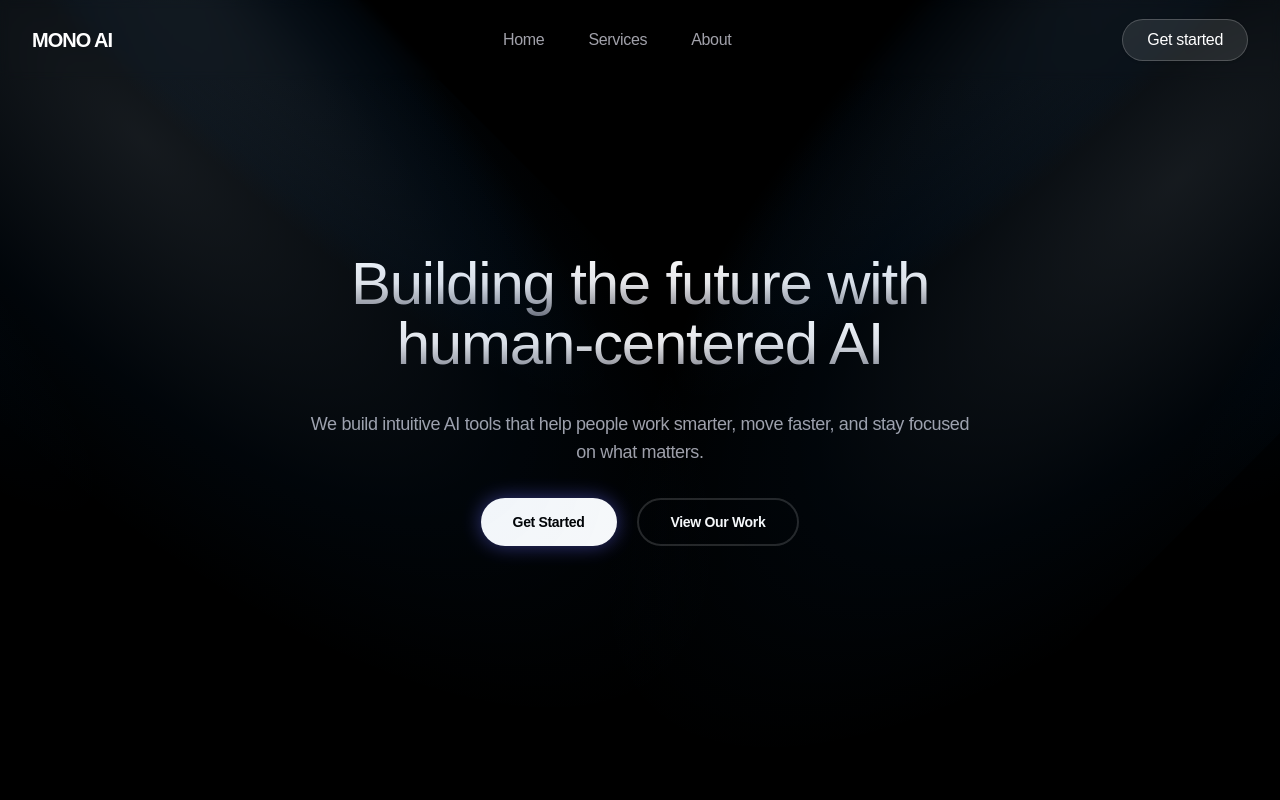
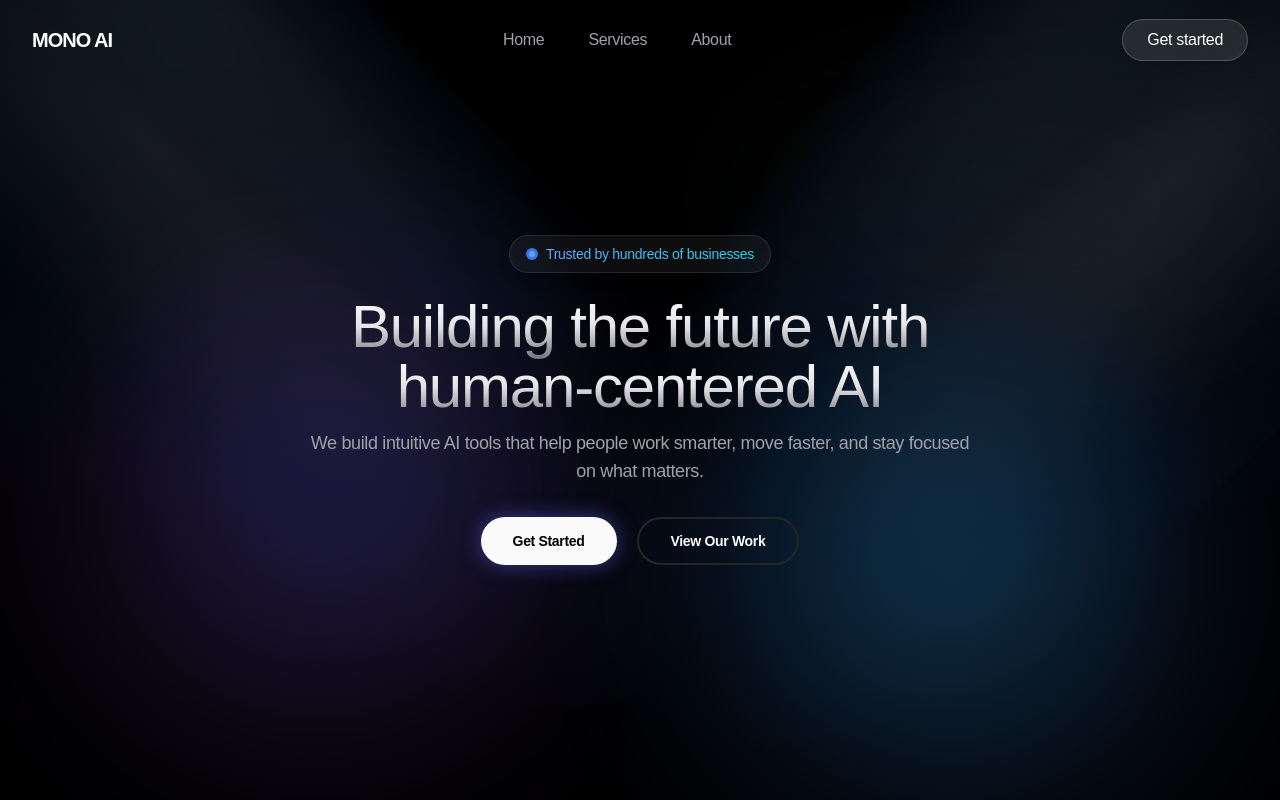
Before and after one commit to AGT-78/coreflowsolutions, a React (Vite) app: page / in a window 1280 px wide. Shown: the top 800 px of the page. Built offline with nearby package versions, Linux system fonts and the light colour scheme.

Commit message:
Version 2.22

```diff
--- /dev/null
+++ b/src/components/common/AnimatedGradient.jsx
@@ -0,0 +1,65 @@
+import { motion } from "motion/react";
+
+const AnimatedGradient = () => {
+  return (
+    <div className="absolute inset-0 z-[2] pointer-events-none">
+      {/* 1. Left Arc: Vibrant Blue-Purple */}
+      <motion.div
+        animate={{
+          opacity: [0.6, 0.8, 0.6],
+          scale: [1, 1.1, 1],
+          x: [0, 30, 0],
+        }}
+        transition={{
+          duration: 8,
+          repeat: Infinity,
+          ease: "easeInOut",
+        }}
+        className="absolute left-0 top-1/4 h-[600px] w-[600px] rounded-full"
+        style={{
+          background: "radial-gradient(circle, rgba(99, 102, 241, 0.4) 0%, rgba(168, 85, 247, 0.2) 40%, transparent 70%)",
+          filter: "blur(80px)",
+        }}
+      />
+
+      {/* 2. Right Arc: Vibrant Cyan-Blue */}
+      <motion.div
+        animate={{
+          opacity: [0.6, 0.8, 0.6],
+          scale: [1, 1.1, 1],
+          x: [0, -30, 0],
+        }}
+        transition={{
+          duration: 10,
+          repeat: Infinity,
+          ease: "easeInOut",
+        }}
+        className="absolute right-0 top-1/3 h-[600px] w-[600px] rounded-full"
+        style={{
+          background: "radial-gradient(circle, rgba(56, 189, 248, 0.4) 0%, rgba(59, 130, 246, 0.2) 40%, transparent 70%)",
+          filter: "blur(80px)",
+        }}
+      />
+
+      {/* 3. Central Top Glow */}
+      <motion.div
+        animate={{
+          opacity: [0.3, 0.5, 0.3],
+          scale: [1, 1.05, 1],
+        }}
+        transition={{
+          duration: 6,
+          repeat: Infinity,
+          ease: "easeInOut",
+        }}
+        className="absolute left-1/2 top-0 h-[400px] w-[800px] -translate-x-1/2 rounded-full"
+        style={{
+          background: "radial-gradient(ellipse, rgba(255, 255, 255, 0.15) 0%, rgba(148, 163, 184, 0.1) 40%, transparent 70%)",
+          filter: "blur(60px)",
+        }}
+      />
+    </div>
+  );
+};
+
+export default AnimatedGradient;
--- a/src/components/common/LightBeam.jsx
+++ /dev/null
@@ -1,49 +0,0 @@
-import { motion } from "framer-motion";
-
-const LightBeam = () => {
-  return (
-    <div className="absolute inset-0 z-0 overflow-hidden pointer-events-none">
-      <svg
-        viewBox="0 0 1000 1000"
-        preserveAspectRatio="none"
-        className="h-full w-full opacity-60"
-      >
-        <defs>
-          <linearGradient id="beamGradient" x1="0%" y1="0%" x2="100%" y2="0%">
-            <stop offset="0%" stopColor="transparent" />
-            <stop offset="45%" stopColor="#4cc9f0" stopOpacity="0.1" />
-            <stop offset="50%" stopColor="#ffffff" stopOpacity="1" /> {/* The "Core" */}
-            <stop offset="55%" stopColor="#4361ee" stopOpacity="0.1" />
-            <stop offset="100%" stopColor="transparent" />
-          </linearGradient>
-
-          <filter id="beamBlur">
-            <feGaussianBlur stdDeviation="15" result="blur" />
-            <feComposite in="SourceGraphic" in2="blur" operator="over" />
-          </filter>
-        </defs>
-
-        {/* The Main Diagonal Beam */}
-        <motion.path
-          d="M -200 200 L 1200 800"
-          stroke="url(#beamGradient)"
-          strokeWidth="2"
-          filter="url(#beamBlur)"
-          initial={{ pathLength: 0.2, pathOffset: -0.2 }}
-          animate={{
-            pathOffset: [0, 1.2],
-            opacity: [0, 1, 1, 0]
-          }}
-          transition={{
-            duration: 4,
-            repeat: Infinity,
-            ease: "easeInOut",
-            repeatDelay: 2
-          }}
-        />
-      </svg>
-    </div>
-  );
-};
-
-export default LightBeam;
--- a/src/components/sections/Hero.jsx
+++ b/src/components/sections/Hero.jsx
@@ -3,8 +3,7 @@ import { motion, useScroll, useTransform } from 'motion/react';
 import { Spotlight } from '@/components/ui/spotlight-new';
 import { Button } from '@/components/ui/button';
 import { TypographyH1, TypographyH3, TypographyP } from '@/components/typography';
-import LightBeam from '../common/LightBeam';
-
+import AnimatedGradient from '@/components/common/AnimatedGradient';
 const Hero = () => {
   const sectionRef = useRef(null);
   const { scrollYProgress } = useScroll({
@@ -25,18 +24,41 @@ const Hero = () => {
         gradientSecond="radial-gradient(50% 50% at 50% 50%, hsla(210, 100%, 85%, .08) 0, hsla(210, 100%, 55%, .03) 80%, transparent 100%)"
         gradientThird="radial-gradient(50% 50% at 50% 50%, hsla(210, 100%, 85%, .05) 0, hsla(210, 100%, 45%, .02) 80%, transparent 100%)"
       />
+      <AnimatedGradient />
 
       {/* Hero Content */}
       <motion.div
         style={{ opacity, scale, y }}
-        className="relative z-10 mx-auto max-w-7xl px-6 text-center"
+        className="relative z-20 mx-auto max-w-7xl px-6 text-center"
       >
         <div className="flex flex-col items-center">
+          {/* Trust Badge */}
+          <motion.div
+            initial={{ opacity: 0, y: 20 }}
+            animate={{ opacity: 1, y: 0 }}
+            transition={{ duration: 0.6, ease: "easeOut" }}
+            className="mb-6"
+          >
+            <div className="inline-flex items-center gap-2 px-4 py-2 rounded-full bg-white/5 backdrop-blur-md border border-white/10 shadow-lg">
+              {/* Pulsing Signal Circle */}
+              <div className="relative flex items-center justify-center">
+                <svg width="12" height="12" viewBox="0 0 12 12" fill="none" xmlns="http://www.w3.org/2000/svg">
+                  <circle cx="6" cy="6" r="6" fill="#3B82F6" className="animate-pulse" />
+                  <circle cx="6" cy="6" r="3" fill="#60A5FA" />
+                </svg>
+              </div>
+              {/* Text */}
+              <span className="text-sm font-medium bg-gradient-to-r from-blue-400 to-cyan-400 bg-clip-text text-transparent">
+                Trusted by hundreds of businesses
+              </span>
+            </div>
+          </motion.div>
+
           {/* Main Heading */}
           <motion.div
             initial={{ opacity: 0, y: 20 }}
             animate={{ opacity: 1, y: 0 }}
-            transition={{ duration: 0.8, ease: "easeOut" }}
+            transition={{ duration: 0.8, delay: 0.1, ease: "easeOut" }}
           >
             <TypographyH1 className="text-4xl md:text-6xl text-center text-balance font-medium leading-tight">
               <span className="bg-gradient-to-b from-[#FFFFFF] via-[#E4E4E7] to-[#71717A] bg-clip-text text-transparent">
@@ -52,18 +74,11 @@ const Hero = () => {
           {/* Lower Content Group - Tightly Spaced */}
           <div className="mt-3 space-y-6">
             {/* Tagline */}
+            {/* Sub-headline */}
             <motion.div
               initial={{ opacity: 0, y: 20 }}
               animate={{ opacity: 1, y: 0 }}
               transition={{ duration: 0.8, delay: 0.2, ease: "easeOut" }}
-            >
-            </motion.div>
-
-            {/* Sub-headline */}
-            <motion.div
-              initial={{ opacity: 0, y: 20 }}
-              animate={{ opacity: 1, y: 0 }}
-              transition={{ duration: 0.8, delay: 0.3, ease: "easeOut" }}
             >
               <TypographyP className="mx-auto max-w-2xl text-base md:text-lg text-muted-foreground text-center leading-relaxed">
                 We build intuitive AI tools that help people work smarter, move faster, and stay focused on what matters.
@@ -74,7 +89,7 @@ const Hero = () => {
             <motion.div
               initial={{ opacity: 0, y: 20 }}
               animate={{ opacity: 1, y: 0 }}
-              transition={{ duration: 0.8, delay: 0.4, ease: "easeOut" }}
+              transition={{ duration: 0.8, delay: 0.3, ease: "easeOut" }}
               className="flex flex-col sm:flex-row items-center justify-center gap-5 pt-2"
             >
               <Button
--- a/src/components/sections/HomePage.jsx
+++ b/src/components/sections/HomePage.jsx
@@ -11,7 +11,6 @@ const HomePage = () => {
         <Navbar />
         <Hero />
         <Features />
-        <Industries />
         <Footer />
       </div>
     )
--- a/src/components/ui/spotlight-new.jsx
+++ b/src/components/ui/spotlight-new.jsx
@@ -35,7 +35,7 @@ export const Spotlight = ({
           repeatType: "reverse",
           ease: "easeInOut",
         }}
-        className="absolute top-0 left-0 w-screen h-screen z-40 pointer-events-none">
+        className="absolute top-0 left-0 w-screen h-screen z-[1] pointer-events-none">
         <div
           style={{
             transform: `translateY(${translateY}px) rotate(-45deg)`,
@@ -73,7 +73,7 @@ export const Spotlight = ({
           repeatType: "reverse",
           ease: "easeInOut",
         }}
-        className="absolute top-0 right-0 w-screen h-screen z-40 pointer-events-none">
+        className="absolute top-0 right-0 w-screen h-screen z-[1] pointer-events-none">
         <div
           style={{
             transform: `translateY(${translateY}px) rotate(45deg)`,
```
